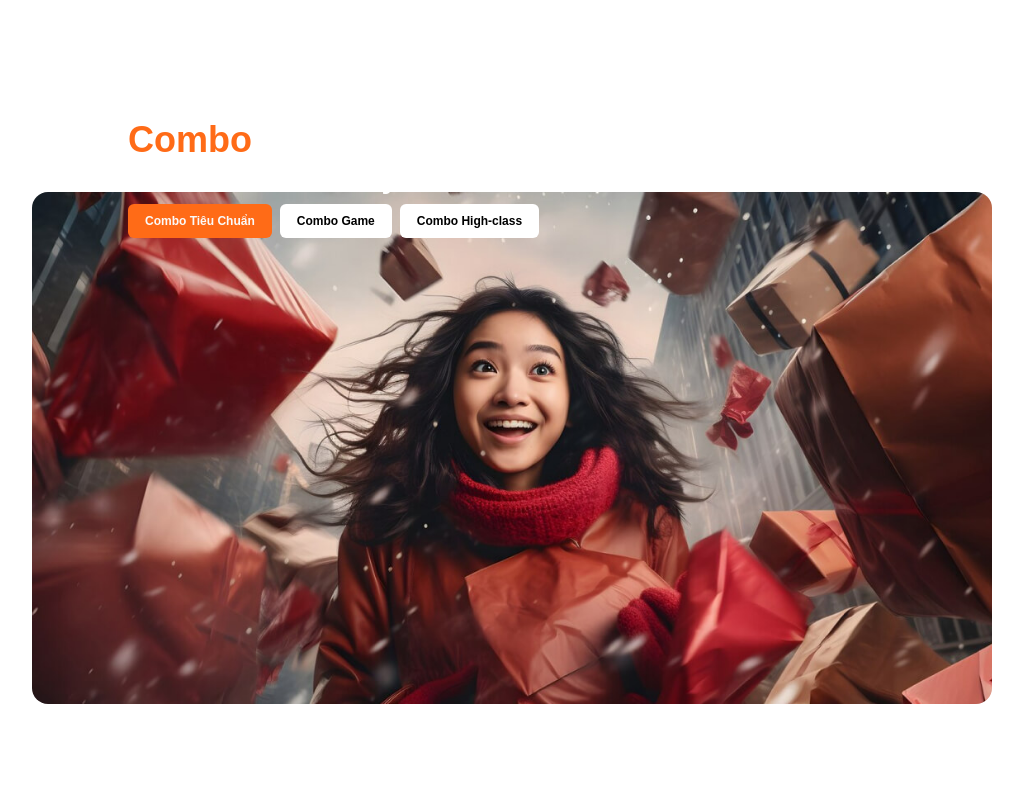
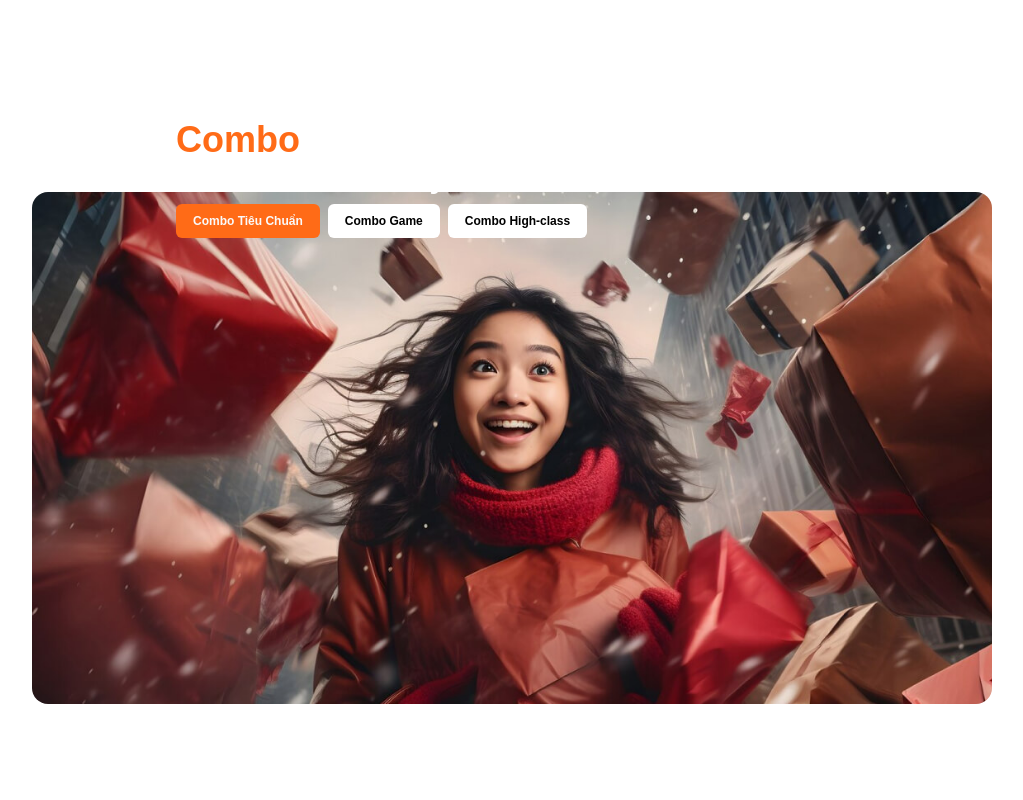
Before and after one commit to Genji14/Fpt-Marketing, a Next.js app: page / in a window 1280 px wide. Shown: the part 360-1160 px from the top of the page, without its empty margins (128-1151 px from the left). Built offline with nearby package versions, Linux system fonts and the light colour scheme.

Commit message:
[Fix] - Fix background styling

```diff
--- /dev/null
+++ b/src/components/Combo/ComboGroup.tsx
@@ -0,0 +1,9 @@
+import { ComboSelectEnum } from "@/constants";
+
+export const ComboGroup = ({
+  selectedType,
+}: {
+  selectedType: ComboSelectEnum;
+}) => {
+  return <></>;
+};
--- a/src/components/Combo/ComboSection.tsx
+++ b/src/components/Combo/ComboSection.tsx
@@ -5,6 +5,7 @@ import ComboBgImage from "@/assets/combo-bg.png";
 import { useState } from "react";
 import { ComboSelectEnum } from "@/constants";
 import { ComboSelect } from "./ComboSelect";
+import { ComboGroup } from "./ComboGroup";
 
 export const ComboSection = () => {
   const [selectedType, setSelectedType] = useState<ComboSelectEnum>(
@@ -25,7 +26,7 @@ export const ComboSection = () => {
           className="h-full w-full object-cover rounded-2xl"
         />
       </div>
-      <div className="flex flex-col justify-between z-[5] relative px-24 h-full">
+      <div className="flex flex-col justify-between z-[5] relative px-36 h-full">
         <div className="flex flex-col">
           <h1 className="text-4xl text-orange font-bold">Combo</h1>
           <h2 className="text-3xl text-white font-bold">Internet x FPT Play</h2>
@@ -33,6 +34,7 @@ export const ComboSection = () => {
             selectedType={selectedType}
             setSelectedType={setSelectedType}
           />
+          <ComboGroup selectedType={selectedType} />
         </div>
         <p className="text-xxs text-white">
           Đối với các gói 1 Gbps - Tốc độ Download/Upload là không giới hạn phụ
```
